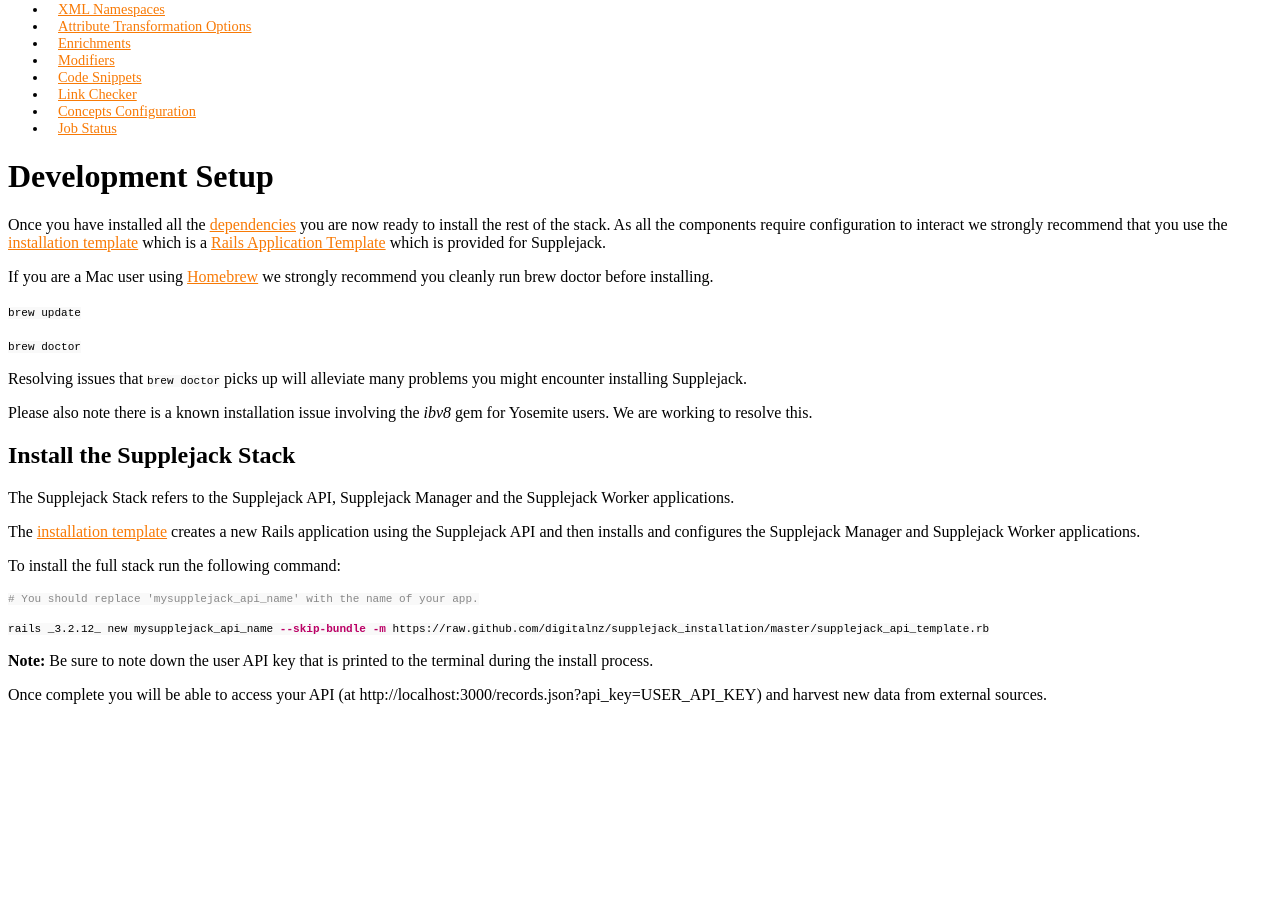
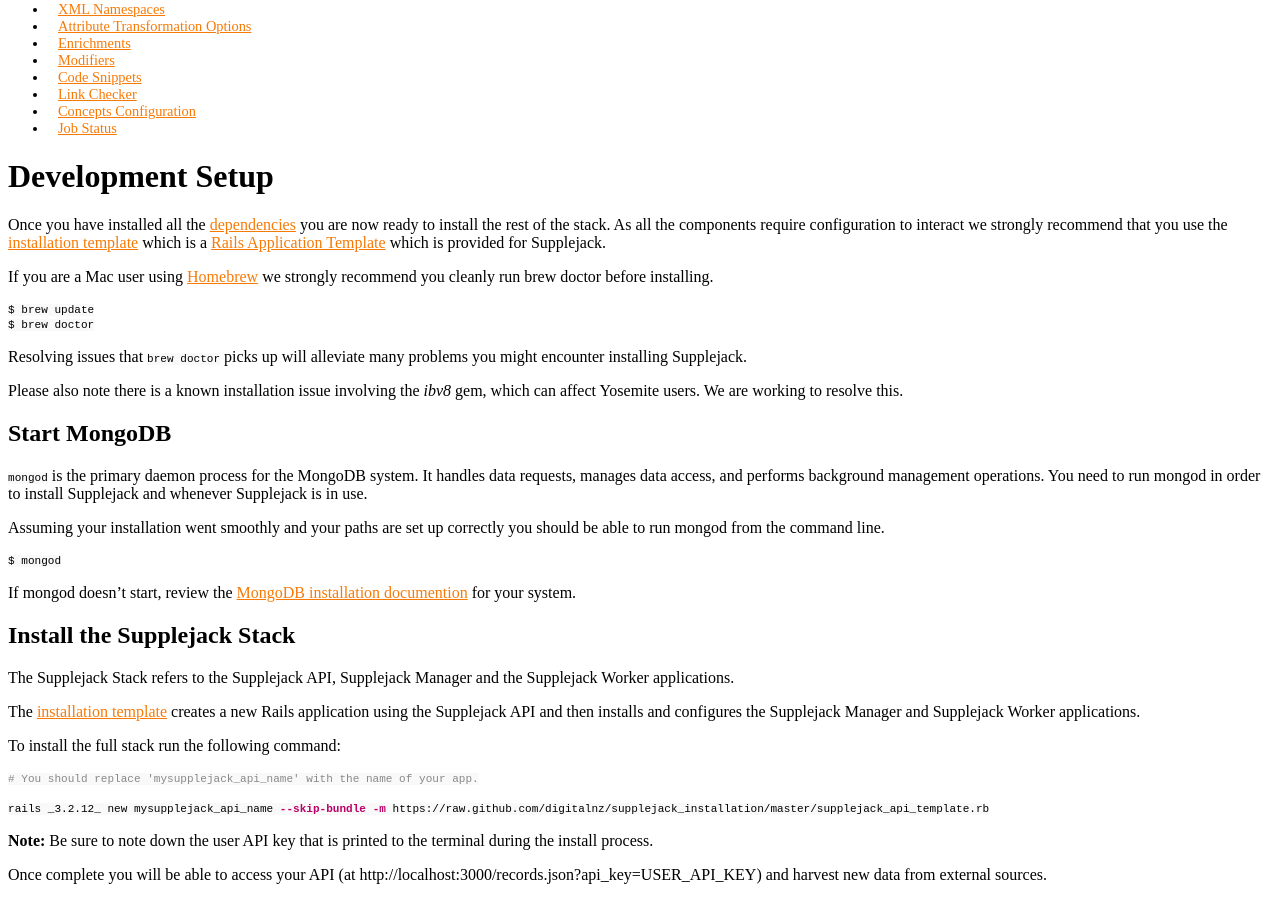
Before and after one commit to DigitalNZ/supplejack, a Jekyll site: the page built from _posts/2014-05-01-development-setup.md, in a window 1280 px wide and 900 px high, scrolled down 596 px. Built offline with Jekyll 4.4.1, drawn with Linux system fonts in a browser that asks for light colours; Markdown is read by kramdown in place of the engine named in the settings; a style sheet for code colours, icons or effects is not loaded; before the commit the page ends 1316 px from its top, so only the background shows below that.

Commit message:
Update 2014-05-01-development-setup.md

````diff
--- a/_posts/2014-05-01-development-setup.md
+++ b/_posts/2014-05-01-development-setup.md
@@ -10,14 +10,25 @@
 
 If you are a Mac user using [Homebrew](http://brew.sh/) we strongly recommend you cleanly run brew doctor before installing.
 
-`brew update`
-
-`brew doctor`
+```
+$ brew update
+$ brew doctor
+```
 
 Resolving issues that `brew doctor` picks up will alleviate many problems you might encounter installing Supplejack.
 
-Please also note there is a known installation issue involving the _ibv8_ gem for Yosemite users. We are working to resolve this.
+Please also note there is a known installation issue involving the _ibv8_ gem, which can affect Yosemite users. We are working to resolve this.
 
+## Start MongoDB
+`mongod` is the primary daemon process for the MongoDB system. It handles data requests, manages data access, and performs background management operations. You need to run mongod in order to install Supplejack and whenever Supplejack is in use.
+
+Assuming your installation went smoothly and your paths are set up correctly you should be able to run mongod from the command line.
+
+```
+$ mongod
+```
+
+If mongod doesn't start, review the [MongoDB installation documention](http://docs.mongodb.org/manual/tutorial/) for your system.
 
 ## Install the Supplejack Stack
 
````
